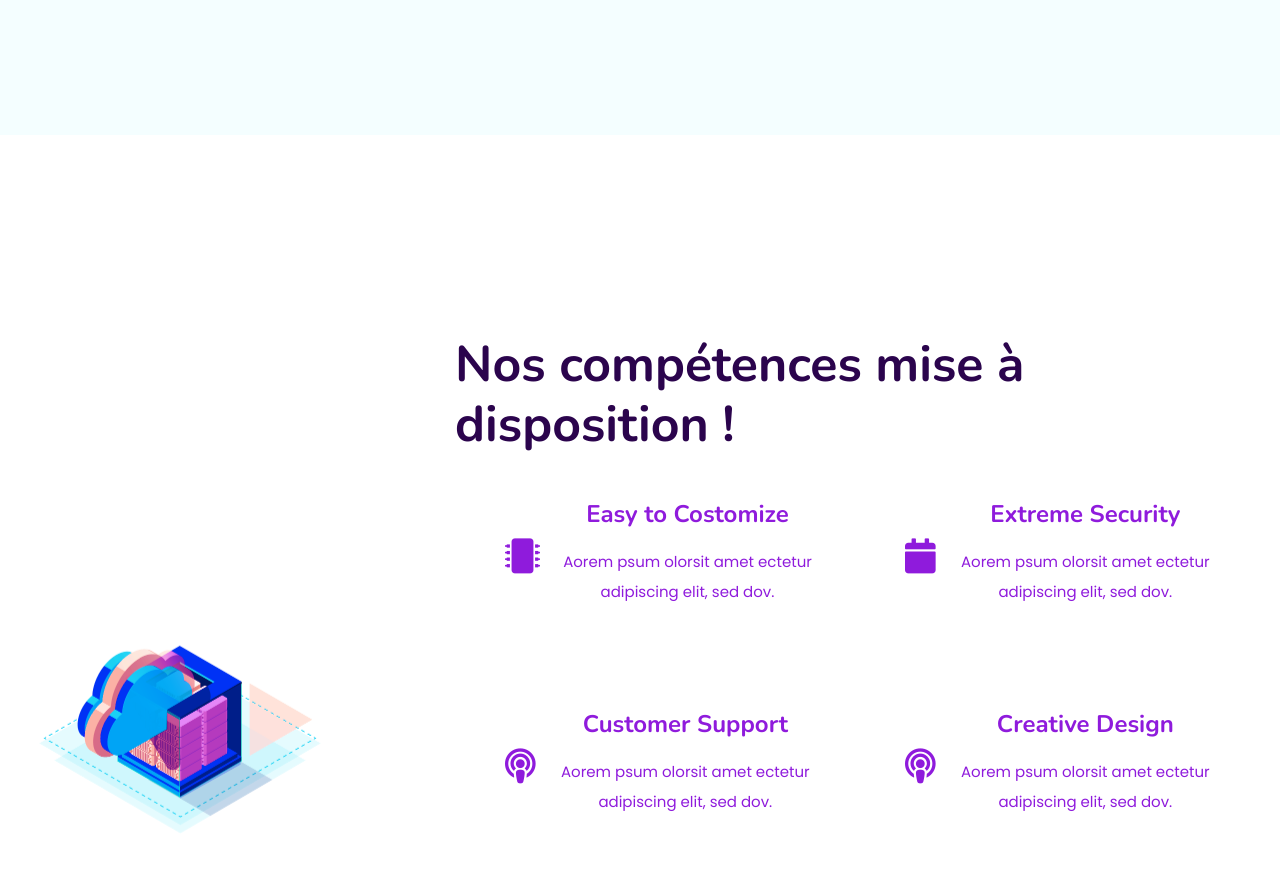
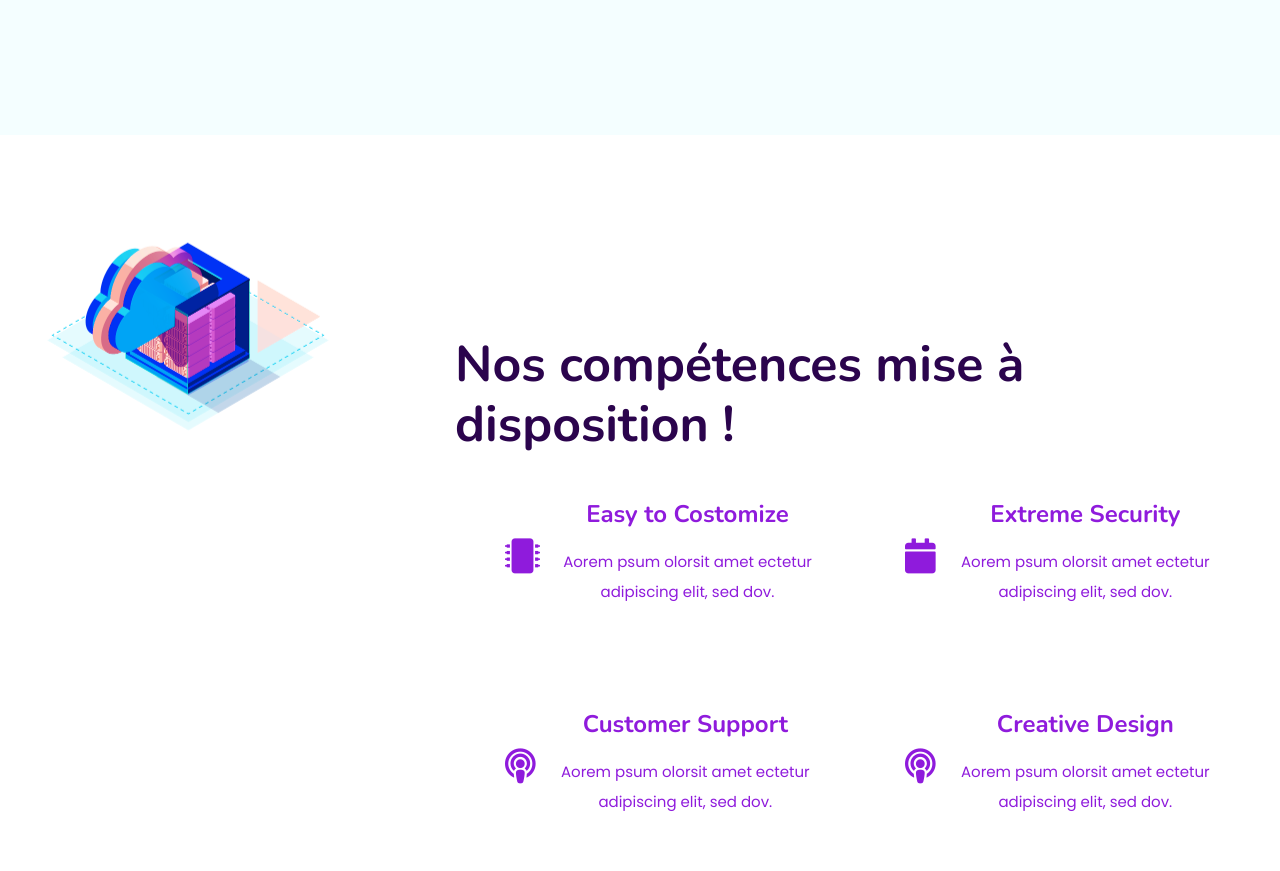
Before and after one commit to vogeaux/site-intra-tech, a plain HTML site: page index.html in a window 1280 px wide. Shown: the part 764-1635 px from the top of the page. Drawn offline with nearby package versions, Linux system fonts and the light colour scheme.

Commit message:
placement img

```diff
--- a/assets/css/custome.css
+++ b/assets/css/custome.css
@@ -76,3 +76,9 @@ background-image: -ms-linear-gradient( 90deg, rgb(231,138,233) 0%, rgb(146,110,2
   line-height: 1.2!important;
   margin-bottom: 0px!important;
 }
+
+.best-features-area .features-shpae {
+  position: absolute;
+  left: 38px;
+  top: 200px!important;
+}
```
